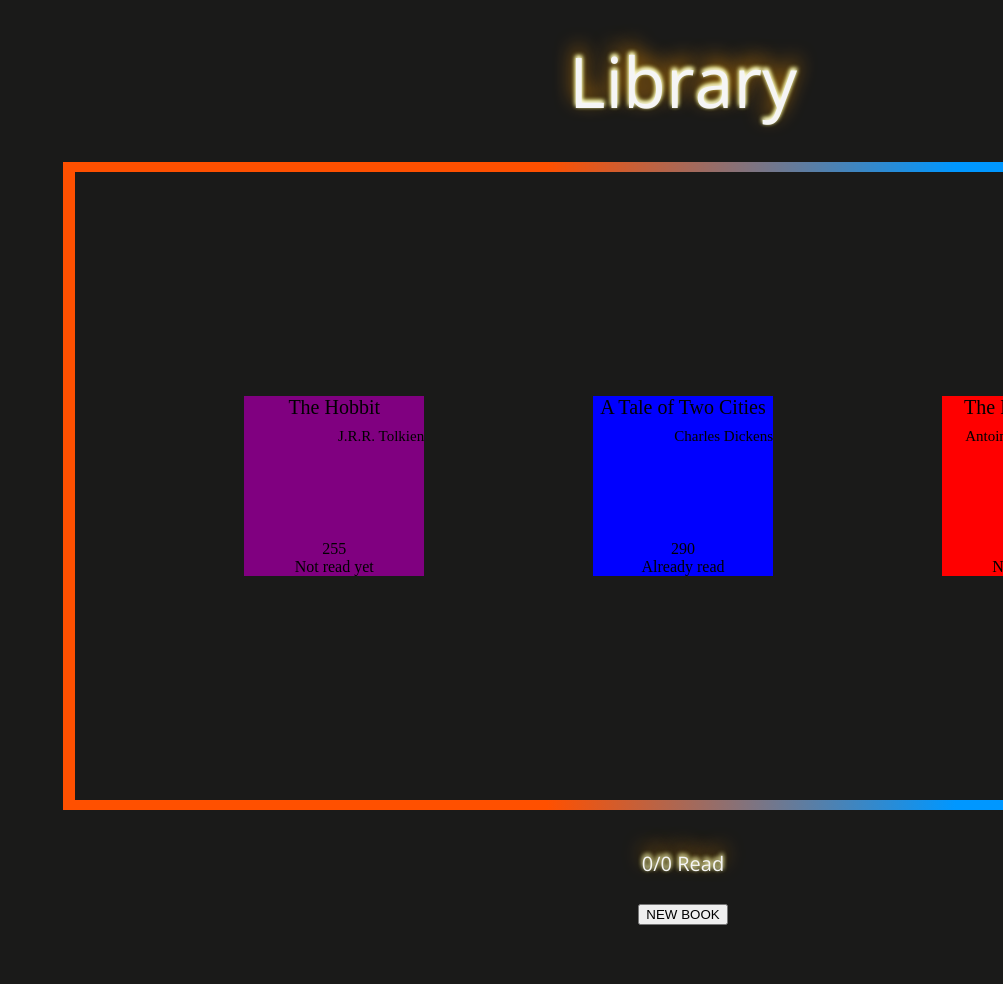
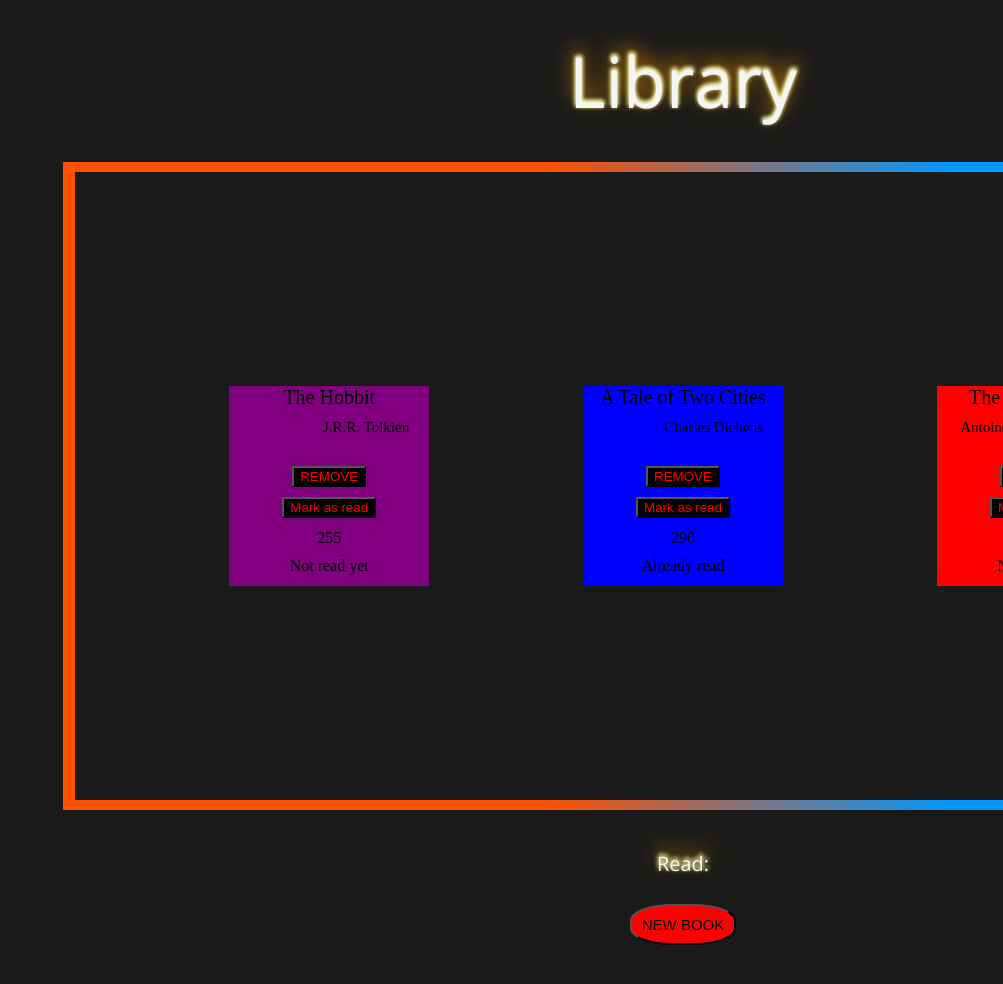
Before and after one commit to raduxc44/Library-Odin, a plain HTML site: page index.html in a window 1280 px wide. Shown: the top 984 px of the page, without its empty margins (277-1280 px from the left). Drawn offline with nearby package versions, Linux system fonts and the light colour scheme.

Commit message:
added the remove and mark as read buttons

```diff
--- a/index.html
+++ b/index.html
@@ -23,7 +23,7 @@
 
         </div>
 
-        <div class="read-container"><p>0/0 Read</p></div>
+        <div class="read-container"><p>Read: </p></div>
 
         <button class="new-butt">NEW BOOK</button>
 
@@ -38,10 +38,10 @@
             <label for="page-nr">Number of pages: </label>
             <input type="number" id="numberOfPages" id="book_pages">
 
-            <input type="radio" id="readPositive" name="read_positive">
+            <input type="radio" id="readPositive" name="read">
             <label for="read">Already read</label>
 
-            <input type="radio" id="readNegative" name="read_negative">
+            <input type="radio" id="readNegative" name="read">
             <label for="read">Not read yet</label>
 
         </form>
--- a/script.js
+++ b/script.js
@@ -52,6 +52,25 @@ function displayLibrary (arr) {
         bookCardUpper.appendChild(bookAuthor);
         bookAuthor.classList.add('author');
         bookAuthor.textContent = myLibrary[a].author;
+
+        let bookRemoveButt = document.createElement('button')
+        bookCardUpper.appendChild(bookRemoveButt);
+        bookRemoveButt.classList.add('butt');
+        bookRemoveButt.textContent = 'REMOVE';
+        bookRemoveButt.addEventListener('click', function (){bookCard.remove()})
+
+        let readButt = document.createElement('button');
+        bookCardLower.appendChild(readButt);
+        readButt.textContent = 'Mark as read'
+        readButt.classList.add('butt');
+
+        function readButtFunction() {
+
+            readButt.style.color = 'green';
+
+        }
+
+        readButt.addEventListener('click', function() {readButtFunction()})
 
         let bookPageNumber = document.createElement('p');
         bookCardLower.appendChild(bookPageNumber);
--- a/style.css
+++ b/style.css
@@ -94,15 +94,34 @@ header {
 
     display: flex;
     flex-direction: column;
-    justify-content: space-between;
-    height: 180px;
-    width: 180px;
+    justify-content: space-around;
+    height: 200px;
+    width: 200px;
 
 }
 
 .book-body p {
 
     margin: 0;
+
+}
+
+.book-top {
+
+    display: flex;
+    justify-content: center;
+    align-items: center;
+    flex-direction: column;
+
+}
+
+.book-low{
+
+    display: flex;
+    justify-content: space-evenly;
+    align-items: center;
+    flex-direction: column;
+    height: 250px;
 
 }
 
@@ -116,8 +135,9 @@ header {
 .author {
 
     text-align: end;
+    width: 80%;
     padding-top: 5%;
-    padding-bottom: 30%;
+    padding-bottom: 15%;
     font-size: 15px;
 
 }
@@ -142,6 +162,10 @@ header {
 .new-butt {
 
     margin-bottom: 30px;
+    border-radius: 40%;
+    padding: 10px;
+    background-color: red;
+    font-size: 15px;
 
 }
 
@@ -163,3 +187,10 @@ header {
     display: none;
 
 }
+
+.butt {
+
+    background-color: black;
+    color: red;
+
+}
```
